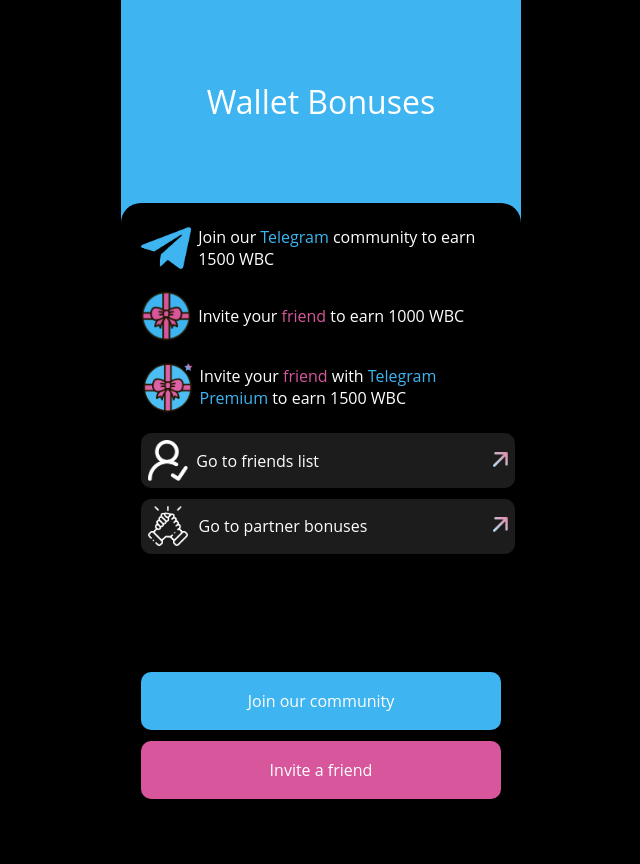
After one commit to KaRameLkA-jpg/kitten.github.io, a PHP site: page /wallet_bonuses.html in a window 1280 px wide. The commit adds this page. Shown: the whole page, without its empty margins (319-959 px from the left). Run offline with PHP 8.4, Linux system fonts and the light colour scheme.

Commit message:
Добавил новую страницу кошелька

```diff
--- /dev/null
+++ b/assets/css/wallet_bonuses_style.css
@@ -0,0 +1,108 @@
+body {
+    background-image: linear-gradient(0deg, rgba(0,0,0,1) 0%, rgba(0,0,0,1) 100%);
+    background-repeat: no-repeat;
+    background-attachment: fixed;
+    font-size: 16px;
+    padding-bottom: 4rem;
+    color: #ffffff;
+    font-family: "Open Sans", sans-serif;
+    width: 100%;
+    height: 100%;
+    overflow: hidden;
+    max-width: 400px;
+    max-height: 800px;
+    touch-action: none; /* Запрещает масштабирование на сенсорных устройствах */
+    -ms-touch-action: none; /* Для поддержки Internet Explorer */
+    -webkit-user-select: none; /* Запрещает выделение текста на сенсорных устройствах */
+    -webkit-user-drag: none; /* Запрещает перетаскивание элементов на сенсорных устройствах */
+    -webkit-tap-highlight-color: transparent;
+}
+.main-interface {
+    background-color: #3eb5f1;
+    display: flex;
+    width: 100%;
+    justify-content: center;
+}
+.main-interface span {
+    align-items:center;
+    padding-top: 20%;
+    padding-bottom: 30%;
+    font-size: 200%;
+}
+.cover {
+    display: flex;
+    justify-content: center;
+}
+.black-monitor {
+    margin-top: -10%;
+    width: 100%;
+    display: flex;
+    background-color: #000000;
+    border-radius: 20px;
+    flex-direction: column;
+    padding: 5%;
+}
+.invite {
+    display: flex;
+    align-items: center;
+    margin-bottom: 5%;
+}
+.invite img {
+    display: flex;
+    padding-right: 2%;
+}
+.blue {
+    color: #3eb5f1;
+}
+.pink {
+    color: #d7569c;
+}
+.star_img {
+    display: flex;
+    padding-right: 1%;
+}
+.grey-buttons {
+    display: flex;
+    width: 100%;
+    background-color: #1c1c1d;
+    border-radius: 10px;
+    padding: 2%;
+    cursor: pointer;
+    align-items: center;
+    justify-content: space-between;
+    margin-bottom: 3%;
+}
+.left-side {
+    display: flex;
+    align-items: center;
+    white-space: nowrap;
+}
+.left-side img {
+    padding-right: 5%;
+}
+.right-side {
+    font-weight: semi-bold;
+    align-items: center;
+}
+.join-button {
+    display: flex;
+    background-color: #3eb5f1;
+    justify-content: center;
+    width: 100%;
+    border-radius: 10px;
+    padding-top: 5%;
+    padding-bottom: 5%;
+    margin-top: 30%;
+    margin-bottom: 3%;
+    cursor: pointer;
+}
+.invite-button {
+    display: flex;
+    background-color: #d7569c;
+    justify-content: center;
+    width: 100%;
+    border-radius: 10px;
+    padding-top: 5%;
+    padding-bottom: 5%;
+    cursor: pointer;
+}
--- a/assets/css/wallet_main_style.css
+++ b/assets/css/wallet_main_style.css
@@ -70,6 +70,8 @@ body {
     cursor: pointer;
     justify-content: space-between;
     align-items: center;
+    text-decoration: none;
+    color: #ffffff;
 }
 .coins_count {
     display: flex;
@@ -98,6 +100,8 @@ body {
     align-items:center;
 }
 .transaction-hist {
+    text-decoration: none;
+    color: #ffffff;
     margin-top: 45%;
     display: flex;
     width: 90%;
--- /dev/null
+++ b/wallet_bonuses.html
@@ -0,0 +1,59 @@
+<!DOCTYPE html>
+<html lang="en">
+<head>
+    <meta charset="UTF-8">
+    <title>WalletBonuses</title>
+    <meta name="viewport" content="width=device-width, initial-scale=1.0">
+    <link rel="stylesheet" href="./assets/css/wallet_bonuses_style.css">
+    <link rel="stylesheet" href="./assets/css/responsive.css">
+</head>
+<body>
+<div class="cover">
+    <div class="main-interface">
+        <span>Wallet Bonuses</span>
+</div>
+</div>
+<div class="cover">
+    <div class="black-monitor">
+        <div class="invite">
+            <img src="./assets/images/tg_icon.png" width="50px">
+            <span>Join our <a class="blue">Telegram</a> community to earn 1500 WBC</span>
+        </div>
+        <div class="invite">
+            <img src="./assets/images/wallet_bonus.png" width="50px">
+            <span>Invite your <a class="pink">friend</a> to earn 1000 WBC</span>
+        </div>
+        <div class="invite">
+            <div class="star_img">
+                <img src="./assets/images/wallet_bonus2.png" width="55px">
+            </div>
+            <span>Invite your <a class="pink">friend</a> with <a class="blue">Telegram Premium</a> to earn 1500 WBC</span>
+        </div>
+        <a class="grey-buttons">
+            <div class="left-side">
+                <img src="./assets/images/friends_pic.png" width="40px">
+                <span>Go to friends list</span>
+            </div>
+            <div class="right-side">
+                <img src="./assets/images/wallet_bonus_link.png" width="15px">
+            </div>
+        </a>
+        <a class="grey-buttons">
+            <div class="left-side">
+                <img src="./assets/images/partner_pic.png" width="40px">
+                <span>Go to partner bonuses</span>
+            </div>
+            <div class="right-side">
+                <img src="./assets/images/wallet_bonus_link.png" width="15px">
+            </div>
+        </a>
+        <a class="join-button">
+            <span>Join our community</span>
+        </a>
+        <a class="invite-button">
+            <span>Invite a friend</span>
+        </a>
+    </div>
+</div>
+</body>
+</html>
--- a/wallet_main.html
+++ b/wallet_main.html
@@ -31,7 +31,7 @@
     </a>
 </div>
 <div class="cover">
-    <a class="wallet_bonus">
+    <a href="./wallet_bonuses.html" class="wallet_bonus">
         <div class="left-side">
             <img src="./assets/images/wallet_bonus.png" width="40px">
             <span>Wallet Bonuses</span>
```
Also changed, not shown: assets/images/friends_pic.png (added), assets/images/partner_pic.png (added), assets/images/tg_icon.png (added), assets/images/wallet_bonus2.png (added).
